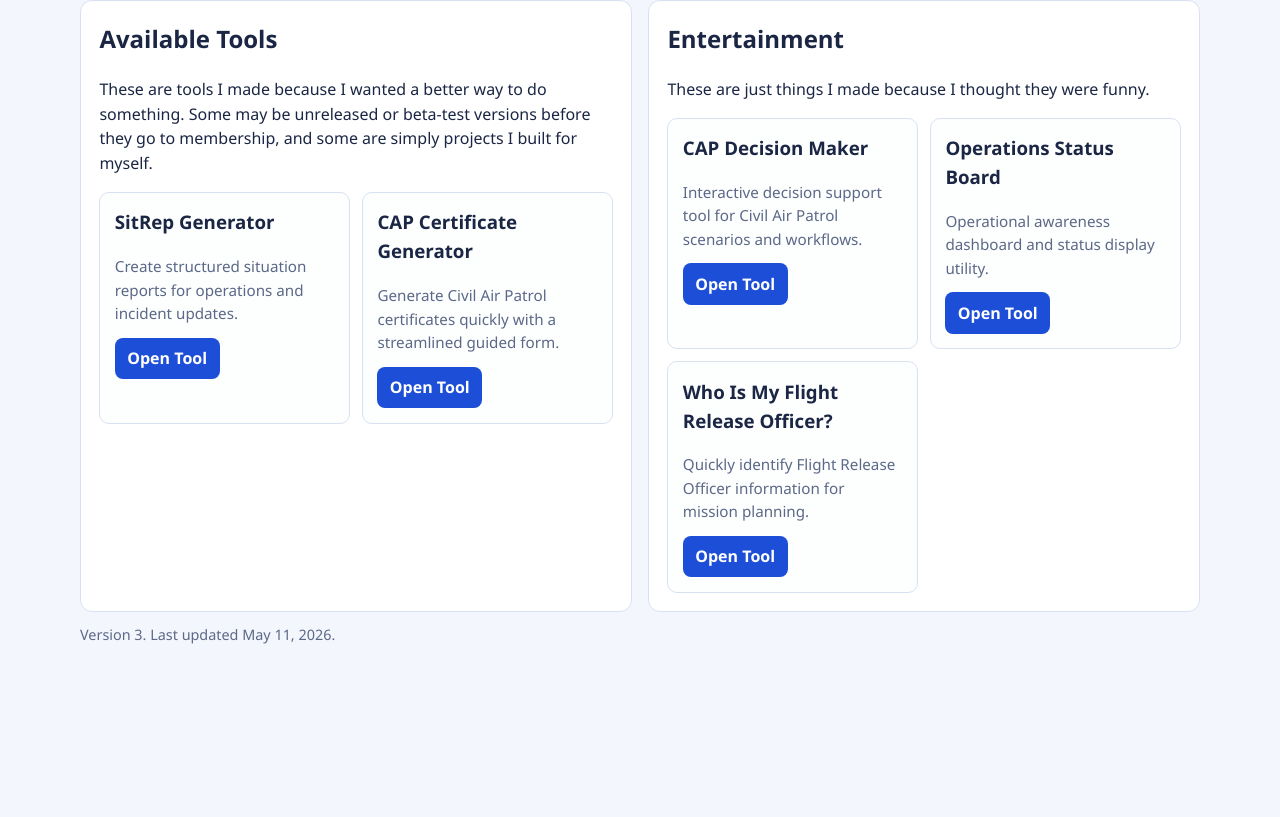
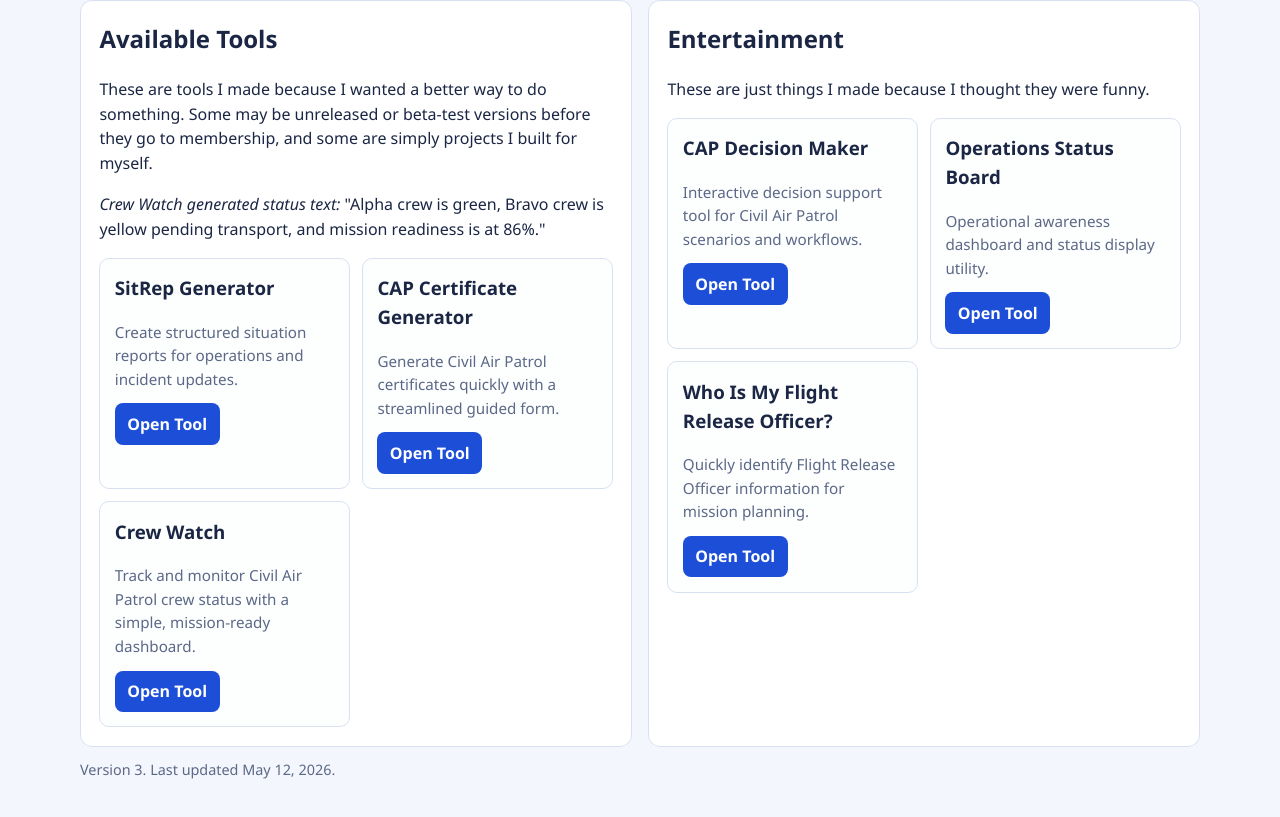
Before and after one commit to Romans-Tools/Romans-Tools, a plain HTML site: page index.html in a window 1280 px wide. Shown: the part 437-1254 px from the top of the page. Before the commit the page ends 1143 px from the top, so only its background shows below. Drawn offline with Linux system fonts and the light colour scheme.

Commit message:
Add Crew Watch to available tools

```diff
--- a/index.html
+++ b/index.html
@@ -38,6 +38,7 @@
           <article class="card" id="tools">
             <h2>Available Tools</h2>
             <p>These are tools I made because I wanted a better way to do something. Some may be unreleased or beta-test versions before they go to membership, and some are simply projects I built for myself.</p>
+            <p><em>Crew Watch generated status text:</em> "Alpha crew is green, Bravo crew is yellow pending transport, and mission readiness is at 86%."</p>
 
             <div class="tool-grid">
               <section class="tool-tile">
@@ -63,6 +64,20 @@
                   target="_blank"
                   rel="noopener noreferrer"
                   aria-label="Open CAP Certificate Generator"
+                >
+                  Open Tool
+                </a>
+              </section>
+
+              <section class="tool-tile">
+                <h3>Crew Watch</h3>
+                <p>Track and monitor Civil Air Patrol crew status with a simple, mission-ready dashboard.</p>
+                <a
+                  class="btn"
+                  href="https://capcrewwatch.netlify.app"
+                  target="_blank"
+                  rel="noopener noreferrer"
+                  aria-label="Open Crew Watch"
                 >
                   Open Tool
                 </a>
@@ -120,7 +135,7 @@
           </article>
         </div>
 
-        <p class="meta">Version 3. Last updated May 11, 2026.</p>
+        <p class="meta">Version 3. Last updated May 12, 2026.</p>
 
       </section>
 
```
